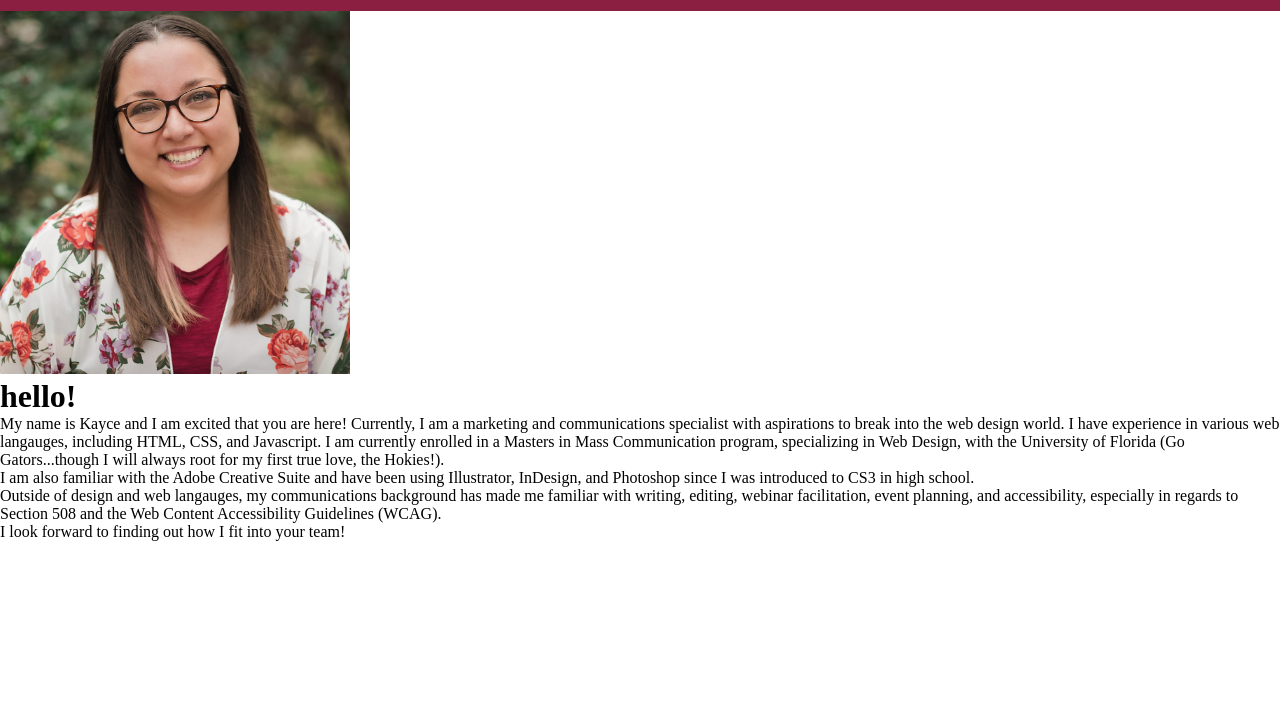
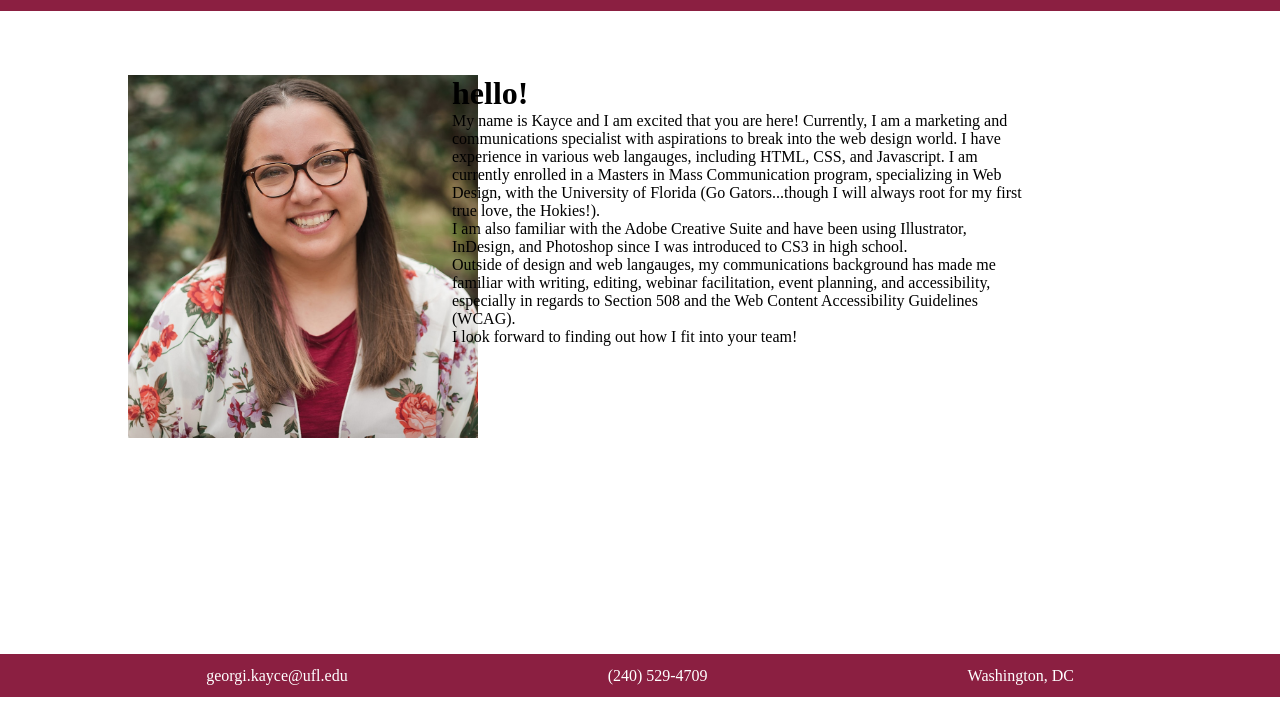
Before and after one commit to kayce369/mmc5277, a plain HTML site: page index.html in a window 1280 px wide. Shown: the part 87-800 px from the top of the page. Drawn offline with Linux system fonts and the light colour scheme.

Commit message:
put content in main tags to force footer to bottom

```diff
--- a/index.html
+++ b/index.html
@@ -28,11 +28,12 @@
       </nav>
     </header>
 
+    <main>
       <aside class="home-photo">
         <img src="images/photo.jpg" alt="Kayce Georgi Photo" width="350" />
       </aside>
 
-    <main>
+      <div class="right">
         <h1>hello!</h1>
 
         <p>My name is Kayce and I am excited that you are here! Currently, I am a marketing and communications specialist with aspirations to break into the web design world. I have experience in various web langauges, including HTML, CSS, and Javascript. I am currently enrolled in a Masters in Mass Communication program, specializing in Web Design, with the University of Florida (Go Gators...though I will always root for my first true love, the Hokies!).</p>
@@ -42,6 +43,7 @@
         <p>Outside of design and web langauges, my communications background has made me familiar with writing, editing, webinar facilitation, event planning, and accessibility, especially in regards to Section 508 and the Web Content Accessibility Guidelines (WCAG).</p>
 
         <p>I look forward to finding out how I fit into your team!</p>
+      </div>
     </main>
 
     <footer>
--- a/style/style.css
+++ b/style/style.css
@@ -44,7 +44,7 @@ Universal Styling
 
 ===============================================*/
 main {
-  min-height: 77vh;
+  min-height: calc(100vh - 157px);
 }
 /* =============================================
 
@@ -71,6 +71,25 @@ footer ul li a {
   color: white;
   text-decoration: none;
 }
+
+/* =============================================
+
+Index Styling
+
+===============================================*/
+.home-photo {
+  display: inline-block;
+  width: 15%;
+  margin: 5% 5% 5% 10%;
+}
+
+.right {
+  width: 45%;
+  display: inline-block;
+  vertical-align: top;
+  margin: 5% 10% 5% 5%;
+}
+
 
 /* =============================================
 
```
Also changed, not shown: contact.html (+3 -1 lines), resume.html (+3 -1 lines). Lines whose indentation alone changed are shown as unchanged.
